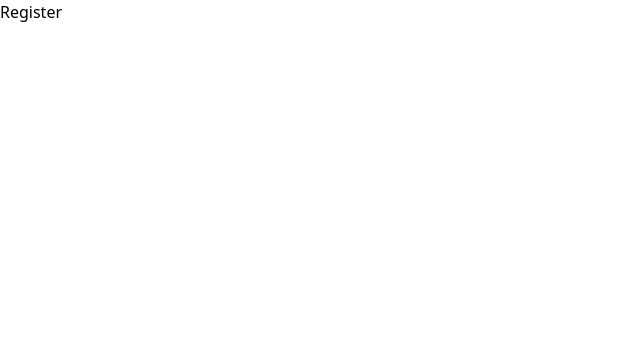
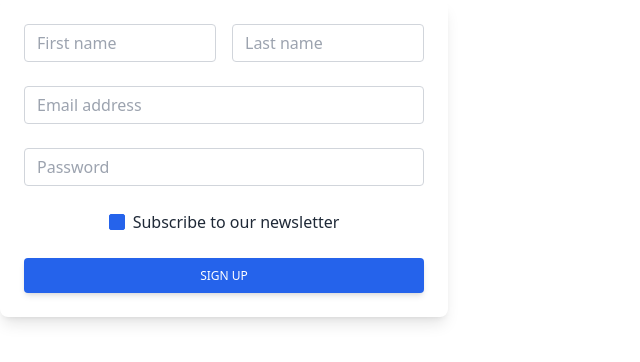
Before and after one commit to mirayengin/PersonelAppReact, a React (Create React App) app: page /register in a window 1280 px wide. Shown: the top 362 px of the page, without its empty margins (0-640 px from the left). Built offline with nearby package versions, Linux system fonts and the light colour scheme.

Commit message:
feat: apiden veri çekildi

```diff
--- a/src/pages/Register.jsx
+++ b/src/pages/Register.jsx
@@ -1,9 +1,139 @@
-import React from 'react'
+import React from "react";
 
 const Register = () => {
   return (
-    <div>Register</div>
-  )
-}
+    <div className="block p-6 rounded-lg shadow-lg bg-white max-w-md">
+      <form>
+        <div className="grid grid-cols-2 gap-4">
+          <div className="form-group mb-6">
+            <input
+              type="text"
+              className="form-control
+      block
+      w-full
+      px-3
+      py-1.5
+      text-base
+      font-normal
+      text-gray-700
+      bg-white bg-clip-padding
+      border border-solid border-gray-300
+      rounded
+      transition
+      ease-in-out
+      m-0
+      focus:text-gray-700 focus:bg-white focus:border-blue-600 focus:outline-none"
+              id="exampleInput123"
+              aria-describedby="emailHelp123"
+              placeholder="First name"
+            />
+          </div>
+          <div className="form-group mb-6">
+            <input
+              type="text"
+              className="form-control
+      block
+      w-full
+      px-3
+      py-1.5
+      text-base
+      font-normal
+      text-gray-700
+      bg-white bg-clip-padding
+      border border-solid border-gray-300
+      rounded
+      transition
+      ease-in-out
+      m-0
+      focus:text-gray-700 focus:bg-white focus:border-blue-600 focus:outline-none"
+              id="exampleInput124"
+              aria-describedby="emailHelp124"
+              placeholder="Last name"
+            />
+          </div>
+        </div>
+        <div className="form-group mb-6">
+          <input
+            type="email"
+            className="form-control block
+    w-full
+    px-3
+    py-1.5
+    text-base
+    font-normal
+    text-gray-700
+    bg-white bg-clip-padding
+    border border-solid border-gray-300
+    rounded
+    transition
+    ease-in-out
+    m-0
+    focus:text-gray-700 focus:bg-white focus:border-blue-600 focus:outline-none"
+            id="exampleInput125"
+            placeholder="Email address"
+          />
+        </div>
+        <div className="form-group mb-6">
+          <input
+            type="password"
+            className="form-control block
+    w-full
+    px-3
+    py-1.5
+    text-base
+    font-normal
+    text-gray-700
+    bg-white bg-clip-padding
+    border border-solid border-gray-300
+    rounded
+    transition
+    ease-in-out
+    m-0
+    focus:text-gray-700 focus:bg-white focus:border-blue-600 focus:outline-none"
+            id="exampleInput126"
+            placeholder="Password"
+          />
+        </div>
+        <div className="form-group form-check text-center mb-6">
+          <input
+            type="checkbox"
+            className="form-check-input appearance-none h-4 w-4 border border-gray-300 rounded-sm bg-white checked:bg-blue-600 checked:border-blue-600 focus:outline-none transition duration-200 mt-1 align-top bg-no-repeat bg-center bg-contain mr-2 cursor-pointer"
+            id="exampleCheck25"
+            defaultChecked
+          />
+          <label
+            className="form-check-label inline-block text-gray-800"
+            htmlFor="exampleCheck25"
+          >
+            Subscribe to our newsletter
+          </label>
+        </div>
+        <button
+          type="submit"
+          className="
+  w-full
+  px-6
+  py-2.5
+  bg-blue-600
+  text-white
+  font-medium
+  text-xs
+  leading-tight
+  uppercase
+  rounded
+  shadow-md
+  hover:bg-blue-700 hover:shadow-lg
+  focus:bg-blue-700 focus:shadow-lg focus:outline-none focus:ring-0
+  active:bg-blue-800 active:shadow-lg
+  transition
+  duration-150
+  ease-in-out"
+        >
+          Sign up
+        </button>
+      </form>
+    </div>
+  );
+};
 
-export default Register
+export default Register;
```
